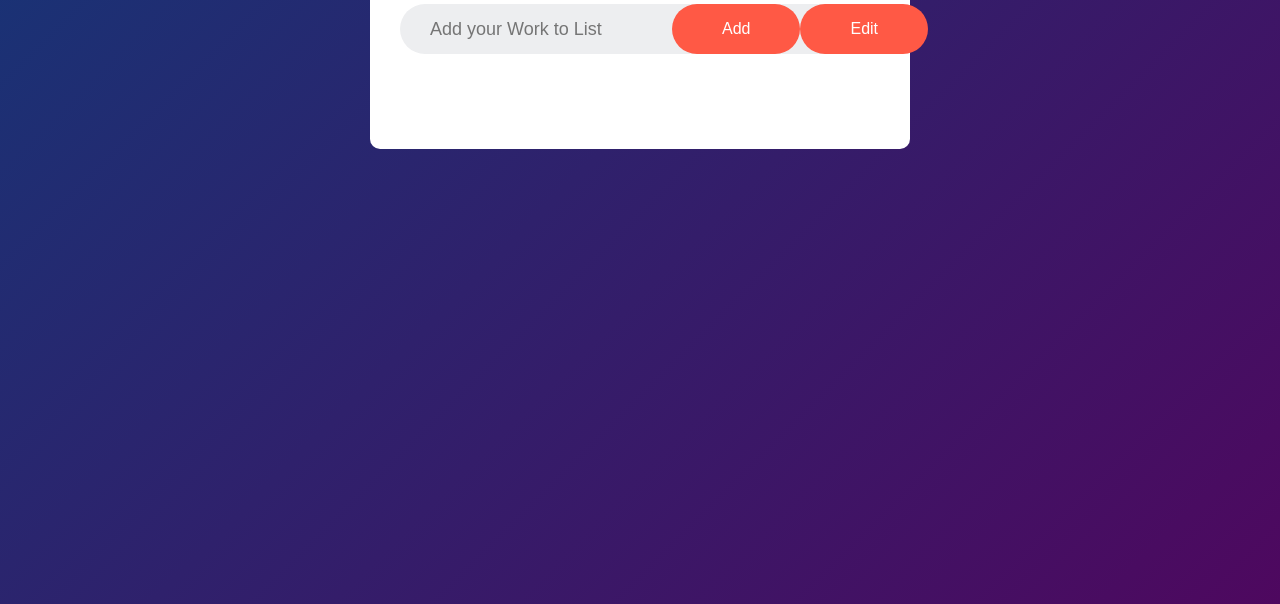
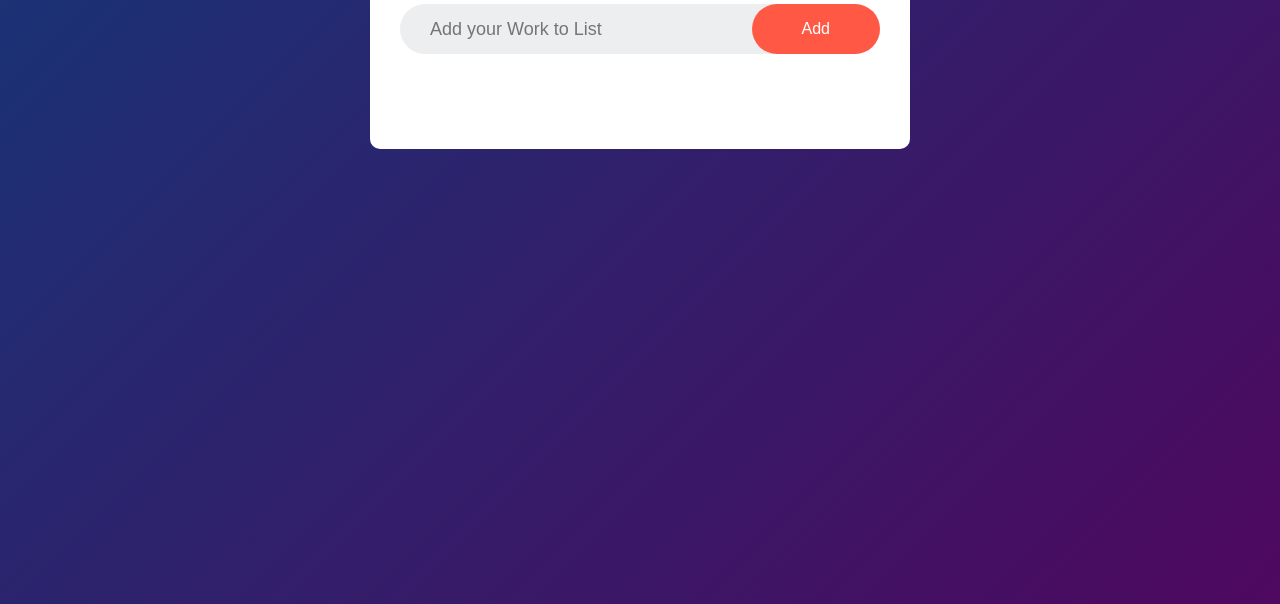
Before and after one commit to Bharat-Deshpande/To-Do, a plain HTML site: page index.html in a window 1280 px wide. Shown: the part 196-800 px from the top of the page. Drawn offline with Linux system fonts and the light colour scheme.

Commit message:
deleted the edit button

```diff
--- a/index.html
+++ b/index.html
@@ -13,7 +13,6 @@
             <div class="row">
                 <input type="text" name="" id="input-box" placeholder="Add your Work to List">
                 <button class="button" onclick="addTask()">Add</button>
-                <button class="button">Edit</button>
             </div>
             <ul id="list-container">
                 <!-- <li class="checked">Task 1</li>
```
